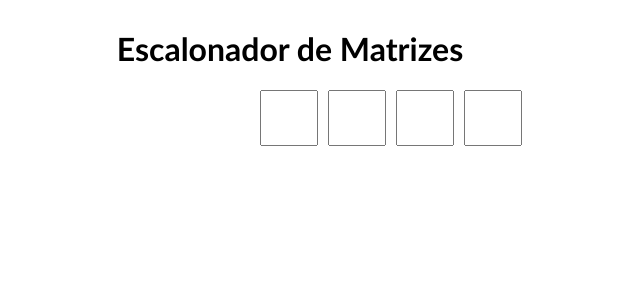
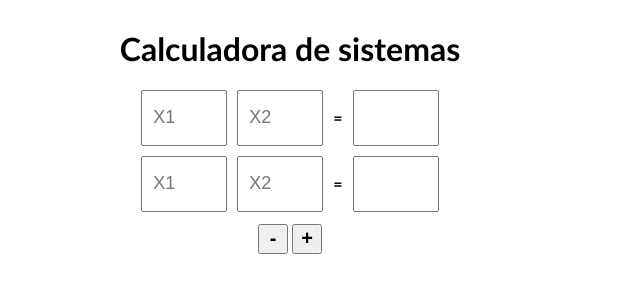
Before and after one commit to guilherme-alixandre/matrix-calculator, a plain HTML site: page interface/index.html in a window 1280 px wide. Shown: the whole page, without its empty margins (350-990 px from the left). Drawn offline with Linux system fonts and the light colour scheme.

Commit message:
create resizable matrix in interface

```diff
--- a/interface/index.html
+++ b/interface/index.html
@@ -4,20 +4,22 @@
     <meta charset="UTF-8">
     <meta name="viewport" content="width=device-width, initial-scale=1.0">
     <link rel="stylesheet" href="styles.css">
-    <title>Escalonador de Matrizes</title>
+    <title>Calculadora de sistemas</title>
 </head>
 <body>
 
-    <div class="header">
+    <div class="flex header">
 
-        <h1>Escalonador de Matrizes</h1>
+        <h1>Calculadora de sistemas</h1>
 
     </div>
 
-    <div class="container">
-        <div class="matrix" id="matrix"></div>
+    <div class="flex container" id="container">
+    </div>
 
-        </div>
+    <div class="flex options" id="options">
+        <button type="button" onclick="decrease()">-</button>
+        <button type="button" onclick="increase()">+</button>
     </div>
 
     <script src="./scripts.js"></script>
--- a/interface/scripts.js
+++ b/interface/scripts.js
@@ -1,20 +1,55 @@
+let dimension = 2;
+
 function mountMatrix(d) {
 
-    const matrix = document.getElementById('matrix');
-    const matrixWidth = 30 * d;
+    const oldMatrix = document.getElementById('matrix');
+    if(oldMatrix) oldMatrix.remove();
 
-    matrix.style.width = `${matrixWidth}px`;
-    matrix.style.height = `${matrixWidth}px`;
+    const matrix = document.createElement('div');
+    matrix.id = 'matrix';
 
     for (let i = 0; i < d; i++) {
-        for (let j = 0; j < d; j++) {
+
+        const row = document.createElement('div');
+        row.id = 'row';
+        row.style.flexBasis = '100%';
+
+        for (let j = 0; j < d + 1; j++) {
             const cell = document.createElement('input');
             cell.id = `${i},${j}`;
             cell.classList.add('cell');
             cell.type = 'number';
-            matrix.appendChild(cell);
+
+            if(j == d) {
+                const equal = document.createElement('span');
+                equal.textContent = '=';
+                row.appendChild(equal);
+            } else if (j <= d) {
+                cell.placeholder = `X${j + 1}`;
+
+            }
+
+            row.appendChild(cell);
         }
+
+        matrix.appendChild(row);
+    }
+
+    const container = document.getElementById('container');
+    container.appendChild(matrix)
+}
+
+function increase(){
+    dimension++;
+    mountMatrix(dimension);
+}
+
+function decrease(){
+    if (dimension - 1 > 1) {
+
+        dimension--;
+        mountMatrix(dimension);
     }
 }
 
-mountMatrix(2);
+mountMatrix(dimension);
--- a/interface/styles.css
+++ b/interface/styles.css
@@ -2,17 +2,46 @@ body {
     font-family: 'Gill Sans', 'Gill Sans MT', Calibri, 'Trebuchet MS', sans-serif;
 }
 
-.header, .container {
+.flex {
     display: flex;
     justify-content: center;
 }
 
-.matrix {
+.container {
+    margin: 0 10vw;
+}
+
+#matrix {
     display: flex;
+    justify-content: space-between;
+    align-items: center;
+    flex-wrap: wrap;
     gap: 10px;
 }
 
+#row {
+    display: flex;
+    gap: 10px;
+    justify-content: center;
+    align-items: center;
+    font-weight: bold;
+}
+
 .cell {
-    width: 50px;
+    width: 70px;
     height: 50px;
+    font-size: large;
+    padding-left: 10px;
 }
+
+.options {
+    margin: 10px;
+}
+
+button {
+    width: 30px;
+    height: 30px;
+    margin: 2px;
+    font-weight: bold;
+    font-size: 20px;
+}
```
